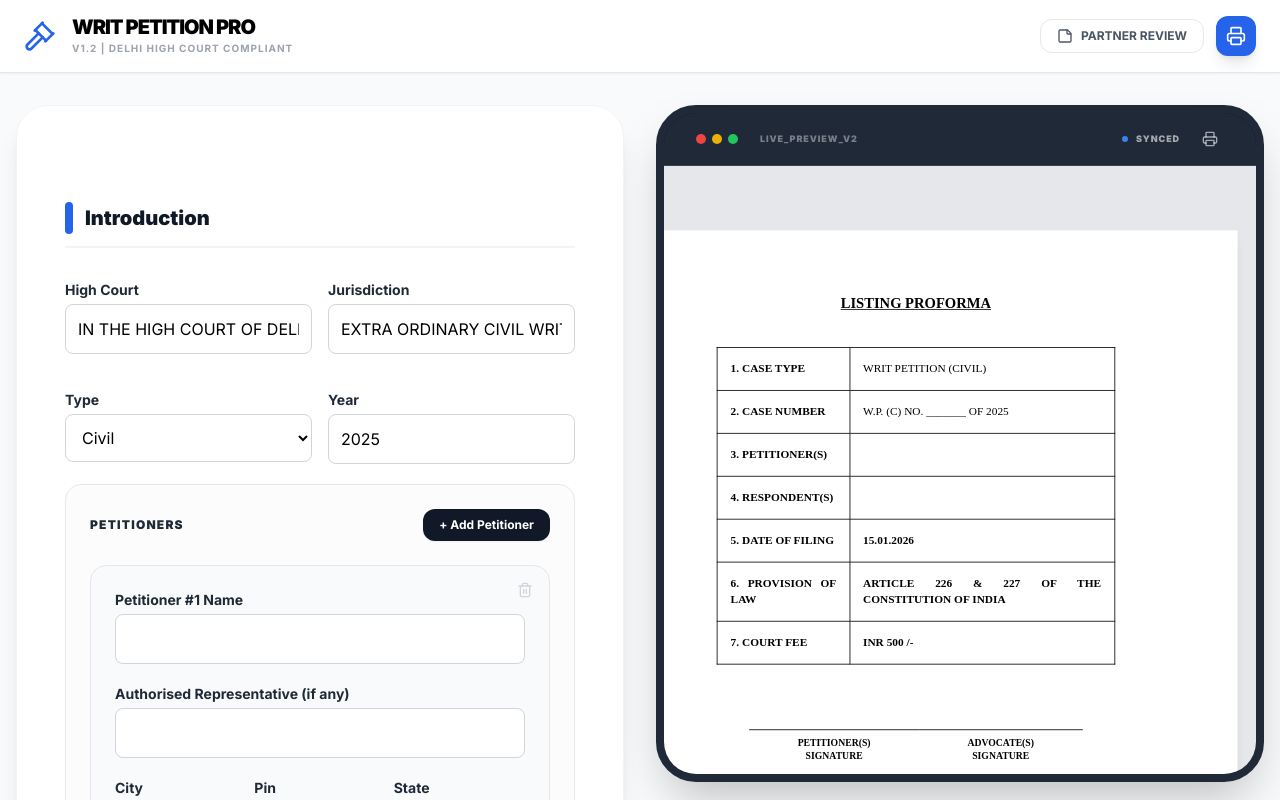
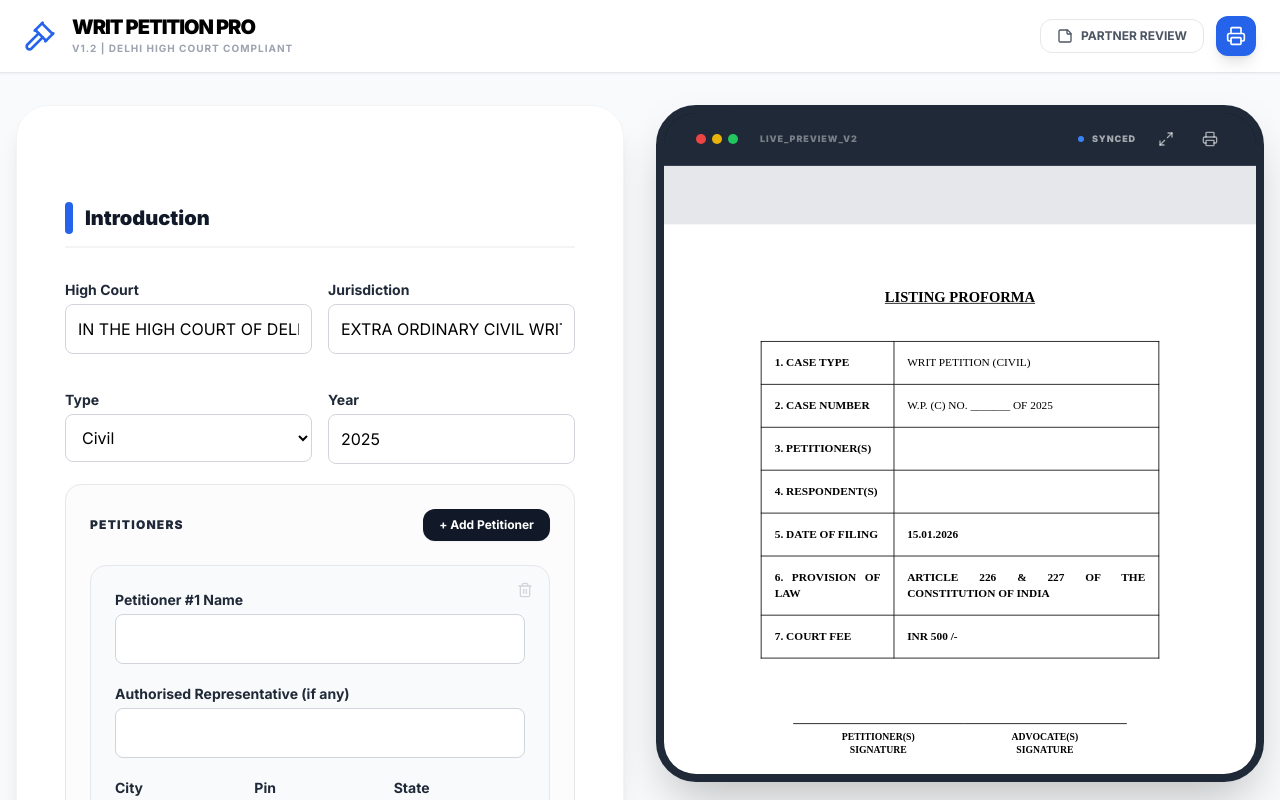
Before and after one commit to Bigglesworth133/writ-petition-generator, a React (Vite) app: page / in a window 1280 px wide. Shown: the top 800 px of the page. Built offline with nearby package versions, Linux system fonts and the light colour scheme.

Commit message:
feat: add maximize mode and fix document cut-off issue

```diff
--- a/App.tsx
+++ b/App.tsx
@@ -13,7 +13,7 @@ import {
 } from './types';
 import { TextInput, SectionHeader, RepeatableBlock, SelectInput } from './components/FormFields';
 import { DocumentPreview } from './components/DocumentPreview';
-import { CheckCircle, FileText, Send, Printer, AlertTriangle, Trash2, Mail, Gavel, Plus, Paperclip, MessageSquare, StickyNote, Download as DownloadIcon, DownloadCloud, Edit, CornerUpRight, CheckCircle2, ChevronLeft, ChevronRight } from 'lucide-react';
+import { CheckCircle, FileText, Send, Printer, AlertTriangle, Trash2, Mail, Gavel, Plus, Paperclip, MessageSquare, StickyNote, Download as DownloadIcon, DownloadCloud, Edit, CornerUpRight, CheckCircle2, ChevronLeft, ChevronRight, Maximize2, Minimize2 } from 'lucide-react';
 
 const INITIAL_DATA: WritFormData = {
   highCourt: "IN THE HIGH COURT OF DELHI AT NEW DELHI",
@@ -71,6 +71,7 @@ export default function App() {
   const [errors, setErrors] = useState<string[]>([]);
   const [isReviewMode, setIsReviewMode] = useState(false);
   const [isSidebarExpanded, setIsSidebarExpanded] = useState(true);
+  const [isPreviewMaximized, setIsPreviewMaximized] = useState(false);
   const [annotations, setAnnotations] = useState<Annotation[]>(() => {
     const saved = localStorage.getItem('petition_feedback');
     return saved ? JSON.parse(saved) : [];
@@ -199,7 +200,7 @@ export default function App() {
         </div>
       </header>
 
-      <main className="flex-1 container mx-auto px-4 py-8 max-w-[1400px]">
+      <main className="flex-1 container mx-auto px-4 py-8 max-w-[1600px]">
         {isSuccess ? (
           <div className="bg-white rounded-[2rem] shadow-2xl p-16 text-center max-w-2xl mx-auto mt-10 no-print">
             <div className="w-24 h-24 bg-green-100 text-green-600 rounded-full flex items-center justify-center mx-auto mb-8"><CheckCircle className="w-12 h-12" /></div>
@@ -211,8 +212,8 @@ export default function App() {
             </div>
           </div>
         ) : (
-          <div className="grid grid-cols-1 lg:grid-cols-2 gap-8 items-start">
-            <div className={`${activeTab === 'form' ? 'block' : 'hidden lg:block'} no-print`}>
+          <div className={`grid grid-cols-1 ${isPreviewMaximized ? '' : 'lg:grid-cols-2'} gap-8 items-start`}>
+            <div className={`${activeTab === 'form' ? 'block' : 'hidden lg:block'} ${isPreviewMaximized ? 'hidden' : ''} no-print`}>
               <div className="bg-white rounded-[2rem] shadow-xl border border-gray-100 p-8 md:p-12">
 
                 {errors.length > 0 && (
@@ -429,8 +430,8 @@ export default function App() {
               </div>
             </div>
 
-            <div className={`${activeTab === 'preview' ? 'block' : 'hidden lg:block'} sticky top-24 self-start no-print`}>
-              <div className="bg-gray-900 rounded-[2.5rem] shadow-2xl overflow-hidden border-8 border-gray-800">
+            <div className={`${activeTab === 'preview' ? 'block' : 'hidden lg:block'} ${isPreviewMaximized ? 'col-span-full' : 'sticky top-24 self-start'} no-print`}>
+              <div className={`bg-gray-900 rounded-[2.5rem] shadow-2xl overflow-hidden border-8 border-gray-800 transition-all duration-500 ${isPreviewMaximized ? 'w-full' : ''}`}>
                 <div className="bg-gray-800 px-8 py-3 flex justify-between items-center text-white border-b border-gray-700">
                   <div className="flex gap-1.5 items-center">
                     <div className="flex gap-1.5"><span className="w-2.5 h-2.5 bg-red-500 rounded-full"></span><span className="w-2.5 h-2.5 bg-yellow-500 rounded-full"></span><span className="w-2.5 h-2.5 bg-green-500 rounded-full"></span></div>
@@ -438,11 +439,14 @@ export default function App() {
                   </div>
                   <div className="flex items-center gap-4">
                     <div className="flex items-center gap-2"><div className="w-1.5 h-1.5 bg-blue-500 rounded-full animate-pulse"></div><span className="text-[9px] font-black tracking-widest uppercase opacity-60">Synced</span></div>
+                    <button onClick={() => setIsPreviewMaximized(!isPreviewMaximized)} className="p-1.5 hover:bg-gray-700 rounded-lg transition-colors text-white/60 hover:text-white" title={isPreviewMaximized ? "Exit Maximize" : "Maximize"}>
+                      {isPreviewMaximized ? <Minimize2 className="w-4 h-4" /> : <Maximize2 className="w-4 h-4" />}
+                    </button>
                     <button onClick={handlePrint} className="p-1.5 hover:bg-gray-700 rounded-lg transition-colors text-white/60 hover:text-white"><Printer className="w-4 h-4" /></button>
                   </div>
                 </div>
-                <div className="bg-gray-200 overflow-auto h-[calc(100vh-12rem)] flex justify-center p-4 lg:p-8 relative">
-                  <div className="scale-[0.5] sm:scale-[0.6] md:scale-[0.7] lg:scale-[0.8] xl:scale-[0.9] origin-top transition-transform duration-300">
+                <div className={`bg-gray-200 overflow-auto h-[calc(100vh-12rem)] relative custom-scrollbar`}>
+                  <div className={`flex flex-col items-center p-4 lg:p-8 min-w-full ${isPreviewMaximized ? 'scale-100' : 'scale-[0.5] sm:scale-[0.6] md:scale-[0.7] lg:scale-[0.8] xl:scale-[0.9]'} origin-top transition-transform duration-300`}>
                     <DocumentPreview
                       data={formData}
                       reviewMode={isReviewMode}
```
